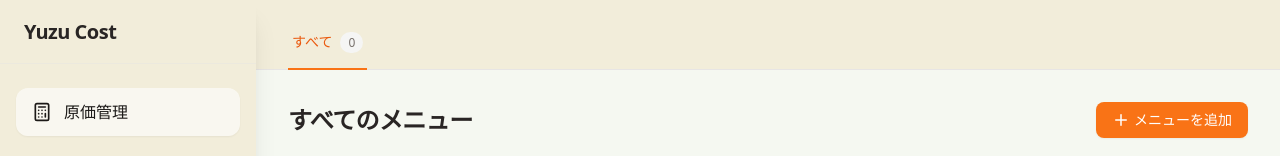
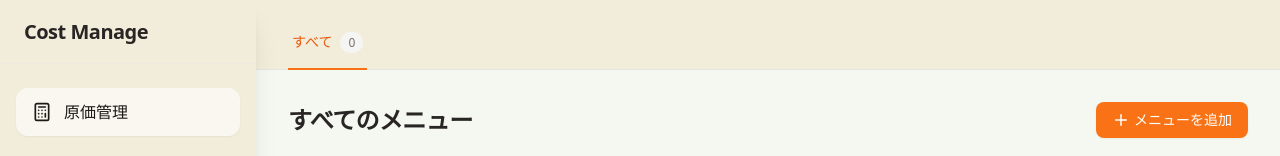
Before and after one commit to Hirarinrinrinrinrin/yuzu_-CostPrice, a React (Vite) app: page /yuzu_-CostPrice/menus in a window 1280 px wide. Shown: the top 156 px of the page. Built offline with nearby package versions, Linux system fonts and the light colour scheme.

Commit message:
fix: スマホタッチドラッグ対応（TouchSensor追加）+ アプリ名をCost Manageに変更

```diff
--- a/src/components/layout/MainLayout.jsx
+++ b/src/components/layout/MainLayout.jsx
@@ -29,7 +29,7 @@ const MainLayout = () => {
                     }`}
             >
                 <div className="flex h-16 items-center justify-between px-6 border-b border-stone-200/50">
-                    <span className="text-xl font-bold tracking-tight text-stone-800">Yuzu Cost</span>
+                    <span className="text-xl font-bold tracking-tight text-stone-800">Cost Manage</span>
                     <button onClick={closeSidebar} className="lg:hidden text-stone-500 hover:text-stone-800">
                         <X size={24} />
                     </button>
@@ -65,7 +65,7 @@ const MainLayout = () => {
                     >
                         <Menu size={24} />
                     </button>
-                    <span className="text-lg font-bold text-stone-800">Yuzu Cost</span>
+                    <span className="text-lg font-bold text-stone-800">Cost Manage</span>
                     <div className="w-6" /> {/* Spacer for centering */}
                 </header>
 
--- a/src/pages/Menus.jsx
+++ b/src/pages/Menus.jsx
@@ -5,6 +5,8 @@ import {
     DndContext,
     closestCenter,
     PointerSensor,
+    TouchSensor,
+    MouseSensor,
     useSensor,
     useSensors,
     DragOverlay,
@@ -139,7 +141,8 @@ const Menus = () => {
     const [dragActiveId, setDragActiveId] = useState(null);
 
     const sensors = useSensors(
-        useSensor(PointerSensor, { activationConstraint: { distance: 5 } })
+        useSensor(MouseSensor, { activationConstraint: { distance: 5 } }),
+        useSensor(TouchSensor, { activationConstraint: { delay: 250, tolerance: 5 } })
     );
 
     const loadData = async () => {
--- a/src/pages/Settings.jsx
+++ b/src/pages/Settings.jsx
@@ -8,6 +8,8 @@ import {
     DndContext,
     closestCenter,
     PointerSensor,
+    TouchSensor,
+    MouseSensor,
     useSensor,
     useSensors,
 } from '@dnd-kit/core';
@@ -105,7 +107,8 @@ const Settings = () => {
     const [editMenuName, setEditMenuName] = useState('');
 
     const sensors = useSensors(
-        useSensor(PointerSensor, { activationConstraint: { distance: 5 } })
+        useSensor(MouseSensor, { activationConstraint: { distance: 5 } }),
+        useSensor(TouchSensor, { activationConstraint: { delay: 250, tolerance: 5 } })
     );
 
     const loadData = async () => {
```
